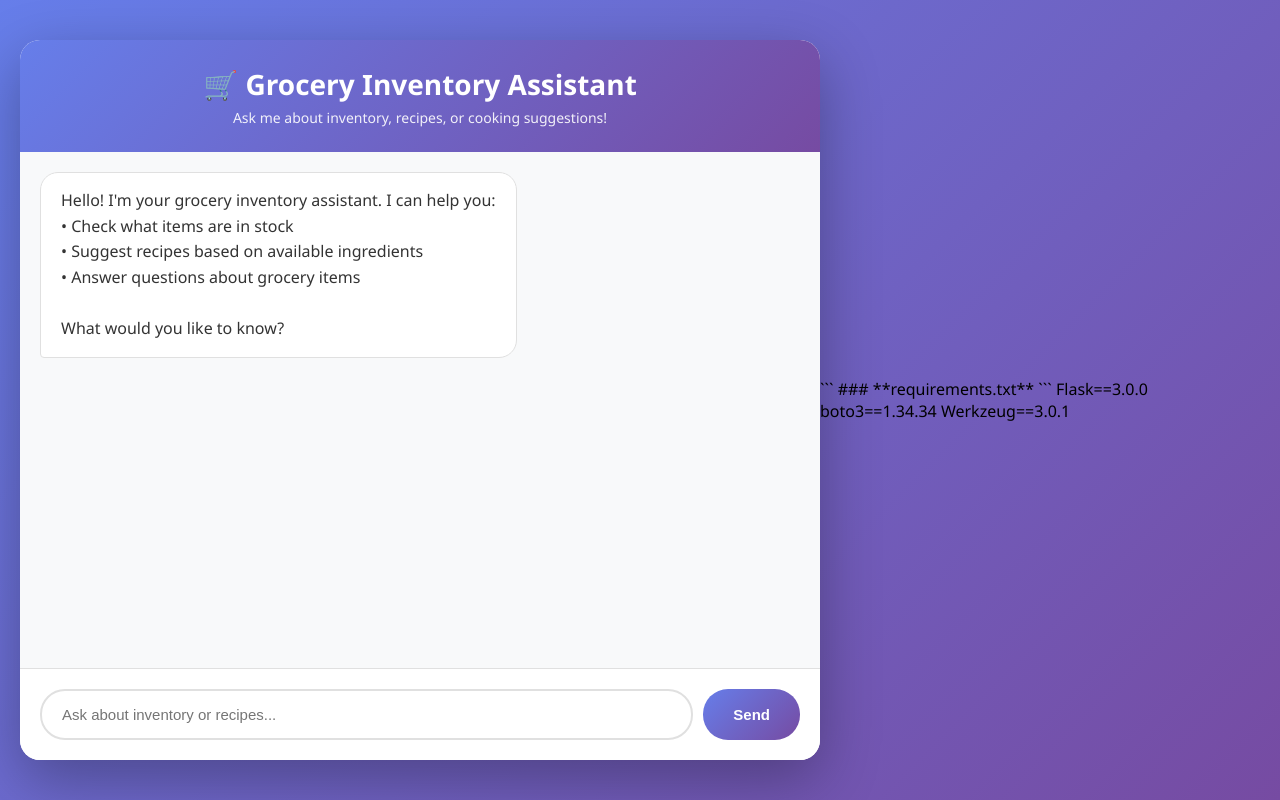
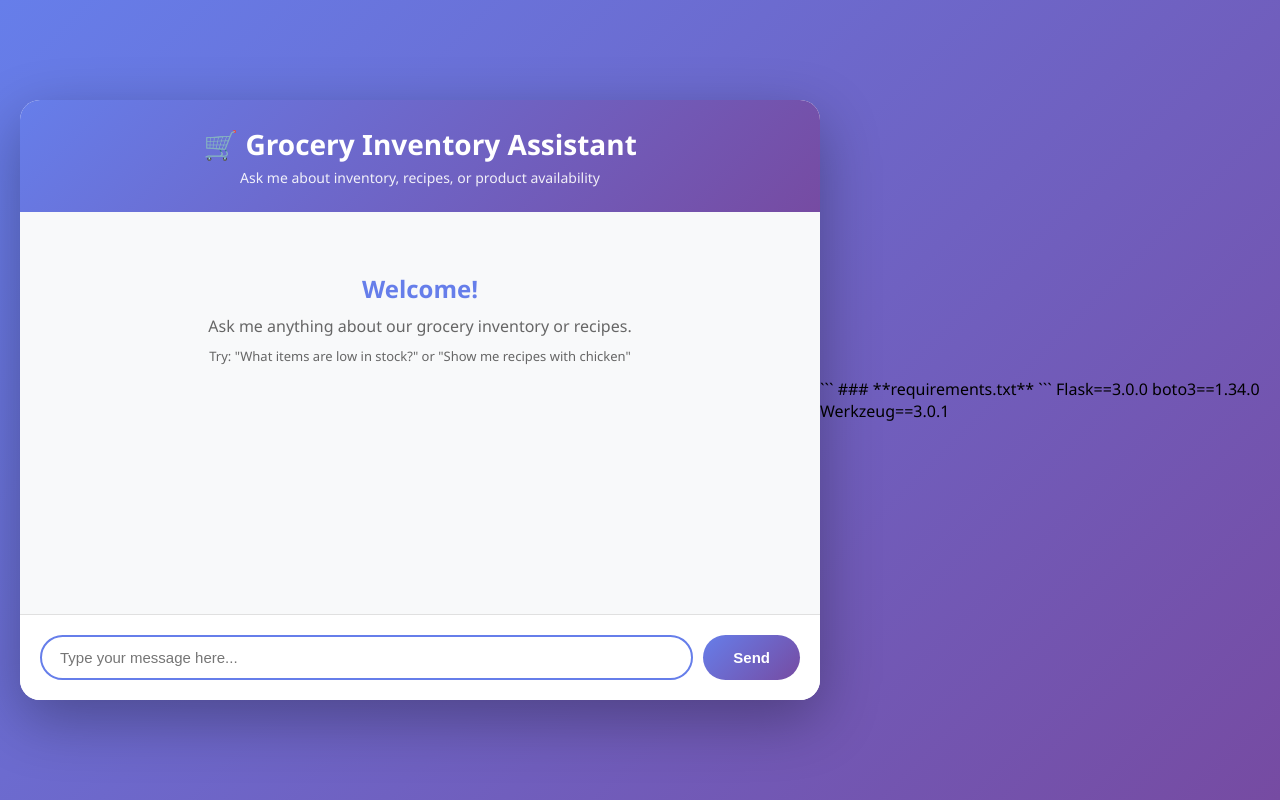
Before and after one commit to suhasgowda0815-dev/grocery-assistant, a Flask app: page / in a window 1280 px wide. Run offline with Flask 3, Linux system fonts and the light colour scheme.

Commit message:
Update styles and refactor HTML structure

````diff
--- a/templates/index.html
+++ b/templates/index.html
@@ -25,9 +25,9 @@
             background: white;
             border-radius: 20px;
             box-shadow: 0 20px 60px rgba(0,0,0,0.3);
+            max-width: 800px;
             width: 100%;
-            max-width: 800px;
-            height: 90vh;
+            height: 600px;
             display: flex;
             flex-direction: column;
             overflow: hidden;
@@ -46,8 +46,8 @@
         }
 
         .header p {
+            font-size: 14px;
             opacity: 0.9;
-            font-size: 14px;
         }
 
         .chat-container {
@@ -58,20 +58,14 @@
         }
 
         .message {
-            margin-bottom: 20px;
+            margin-bottom: 15px;
             display: flex;
             animation: fadeIn 0.3s ease-in;
         }
 
         @keyframes fadeIn {
-            from {
-                opacity: 0;
-                transform: translateY(10px);
-            }
-            to {
-                opacity: 1;
-                transform: translateY(0);
-            }
+            from { opacity: 0; transform: translateY(10px); }
+            to { opacity: 1; transform: translateY(0); }
         }
 
         .message.user {
@@ -80,13 +74,13 @@
 
         .message-content {
             max-width: 70%;
-            padding: 15px 20px;
+            padding: 12px 18px;
             border-radius: 18px;
-            line-height: 1.6;
+            word-wrap: break-word;
         }
 
         .message.user .message-content {
-            background: linear-gradient(135deg, #667eea 0%, #764ba2 100%);
+            background: #667eea;
             color: white;
             border-bottom-right-radius: 4px;
         }
@@ -106,9 +100,9 @@
             gap: 10px;
         }
 
-        #userInput {
+        #user-input {
             flex: 1;
-            padding: 15px 20px;
+            padding: 12px 18px;
             border: 2px solid #e0e0e0;
             border-radius: 25px;
             font-size: 15px;
@@ -116,12 +110,12 @@
             transition: border-color 0.3s;
         }
 
-        #userInput:focus {
+        #user-input:focus {
             border-color: #667eea;
         }
 
-        #sendButton {
-            padding: 15px 30px;
+        #send-btn {
+            padding: 12px 30px;
             background: linear-gradient(135deg, #667eea 0%, #764ba2 100%);
             color: white;
             border: none;
@@ -132,50 +126,44 @@
             transition: transform 0.2s, box-shadow 0.2s;
         }
 
-        #sendButton:hover {
+        #send-btn:hover {
             transform: translateY(-2px);
             box-shadow: 0 5px 15px rgba(102, 126, 234, 0.4);
         }
 
-        #sendButton:active {
+        #send-btn:active {
             transform: translateY(0);
         }
 
-        #sendButton:disabled {
+        #send-btn:disabled {
             opacity: 0.6;
             cursor: not-allowed;
             transform: none;
         }
 
         .loading {
-            display: flex;
-            gap: 5px;
-            padding: 15px 20px;
+            display: inline-block;
+            width: 8px;
+            height: 8px;
+            border-radius: 50%;
+            background: #667eea;
+            animation: pulse 1.4s infinite ease-in-out;
         }
 
-        .loading span {
-            width: 8px;
-            height: 8px;
-            background: #667eea;
-            border-radius: 50%;
-            animation: bounce 1.4s infinite ease-in-out both;
+        @keyframes pulse {
+            0%, 80%, 100% { opacity: 0.3; }
+            40% { opacity: 1; }
         }
 
-        .loading span:nth-child(1) {
-            animation-delay: -0.32s;
+        .welcome-message {
+            text-align: center;
+            color: #666;
+            padding: 40px 20px;
         }
 
-        .loading span:nth-child(2) {
-            animation-delay: -0.16s;
-        }
-
-        @keyframes bounce {
-            0%, 80%, 100% {
-                transform: scale(0);
-            }
-            40% {
-                transform: scale(1);
-            }
+        .welcome-message h2 {
+            color: #667eea;
+            margin-bottom: 10px;
         }
 
         ::-webkit-scrollbar {
@@ -200,36 +188,36 @@
     <div class="container">
         <div class="header">
             <h1>🛒 Grocery Inventory Assistant</h1>
-            <p>Ask me about inventory, recipes, or cooking suggestions!</p>
+            <p>Ask me about inventory, recipes, or product availability</p>
         </div>
 
-        <div class="chat-container" id="chatContainer">
-            <div class="message assistant">
-                <div class="message-content">
-                    Hello! I'm your grocery inventory assistant. I can help you:
-                    <br>• Check what items are in stock
-                    <br>• Suggest recipes based on available ingredients
-                    <br>• Answer questions about grocery items
-                    <br><br>What would you like to know?
-                </div>
+        <div class="chat-container" id="chat-container">
+            <div class="welcome-message">
+                <h2>Welcome!</h2>
+                <p>Ask me anything about our grocery inventory or recipes.</p>
+                <p style="margin-top: 10px; font-size: 13px;">Try: "What items are low in stock?" or "Show me recipes with chicken"</p>
             </div>
         </div>
 
         <div class="input-container">
-            <input type="text" id="userInput" placeholder="Ask about inventory or recipes..." />
-            <button id="sendButton">Send</button>
+            <input type="text" id="user-input" placeholder="Type your message here..." />
+            <button id="send-btn">Send</button>
         </div>
     </div>
 
     <script>
-        const chatContainer = document.getElementById('chatContainer');
-        const userInput = document.getElementById('userInput');
-        const sendButton = document.getElementById('sendButton');
-        let messages = [];
+        const chatContainer = document.getElementById('chat-container');
+        const userInput = document.getElementById('user-input');
+        const sendBtn = document.getElementById('send-btn');
 
-        function addMessage(role, content) {
+        function addMessage(content, isUser) {
+            const welcomeMsg = chatContainer.querySelector('.welcome-message');
+            if (welcomeMsg) {
+                welcomeMsg.remove();
+            }
+
             const messageDiv = document.createElement('div');
-            messageDiv.className = `message ${role}`;
+            messageDiv.className = `message ${isUser ? 'user' : 'assistant'}`;
 
             const contentDiv = document.createElement('div');
             contentDiv.className = 'message-content';
@@ -240,24 +228,24 @@
             chatContainer.scrollTop = chatContainer.scrollHeight;
         }
 
-        function showLoading() {
-            const loadingDiv = document.createElement('div');
-            loadingDiv.className = 'message assistant';
-            loadingDiv.id = 'loading';
+        function addLoadingMessage() {
+            const messageDiv = document.createElement('div');
+            messageDiv.className = 'message assistant';
+            messageDiv.id = 'loading-message';
 
-            const loadingContent = document.createElement('div');
-            loadingContent.className = 'message-content loading';
-            loadingContent.innerHTML = '<span></span><span></span><span></span>';
+            const contentDiv = document.createElement('div');
+            contentDiv.className = 'message-content';
+            contentDiv.innerHTML = '<span class="loading"></span> <span class="loading"></span> <span class="loading"></span>';
 
-            loadingDiv.appendChild(loadingContent);
-            chatContainer.appendChild(loadingDiv);
+            messageDiv.appendChild(contentDiv);
+            chatContainer.appendChild(messageDiv);
             chatContainer.scrollTop = chatContainer.scrollHeight;
         }
 
-        function removeLoading() {
-            const loading = document.getElementById('loading');
-            if (loading) {
-                loading.remove();
+        function removeLoadingMessage() {
+            const loadingMsg = document.getElementById('loading-message');
+            if (loadingMsg) {
+                loadingMsg.remove();
             }
         }
 
@@ -265,12 +253,11 @@
             const message = userInput.value.trim();
             if (!message) return;
 
-            addMessage('user', message);
-            messages.push({ role: 'user', content: message });
+            addMessage(message, true);
             userInput.value = '';
-            sendButton.disabled = true;
+            sendBtn.disabled = true;
 
-            showLoading();
+            addLoadingMessage();
 
             try {
                 const response = await fetch('/api/chat', {
@@ -278,30 +265,30 @@
                     headers: {
                         'Content-Type': 'application/json',
                     },
-                    body: JSON.stringify({ messages: messages })
+                    body: JSON.stringify({ message: message })
                 });
 
                 const data = await response.json();
-                removeLoading();
-
-                addMessage('assistant', data.response);
-                messages.push({ role: 'assistant', content: data.response });
+                removeLoadingMessage();
+                addMessage(data.response, false);
             } catch (error) {
-                removeLoading();
-                addMessage('assistant', 'Sorry, I encountered an error. Please try again.');
+                removeLoadingMessage();
+                addMessage('Sorry, there was an error processing your request.', false);
                 console.error('Error:', error);
             }
 
-            sendButton.disabled = false;
+            sendBtn.disabled = false;
             userInput.focus();
         }
 
-        sendButton.addEventListener('click', sendMessage);
+        sendBtn.addEventListener('click', sendMessage);
         userInput.addEventListener('keypress', (e) => {
             if (e.key === 'Enter') {
                 sendMessage();
             }
         });
+
+        userInput.focus();
     </script>
 </body>
 </html>
@@ -310,5 +297,5 @@
 ### **requirements.txt**
 ```
 Flask==3.0.0
-boto3==1.34.34
+boto3==1.34.0
 Werkzeug==3.0.1
````
